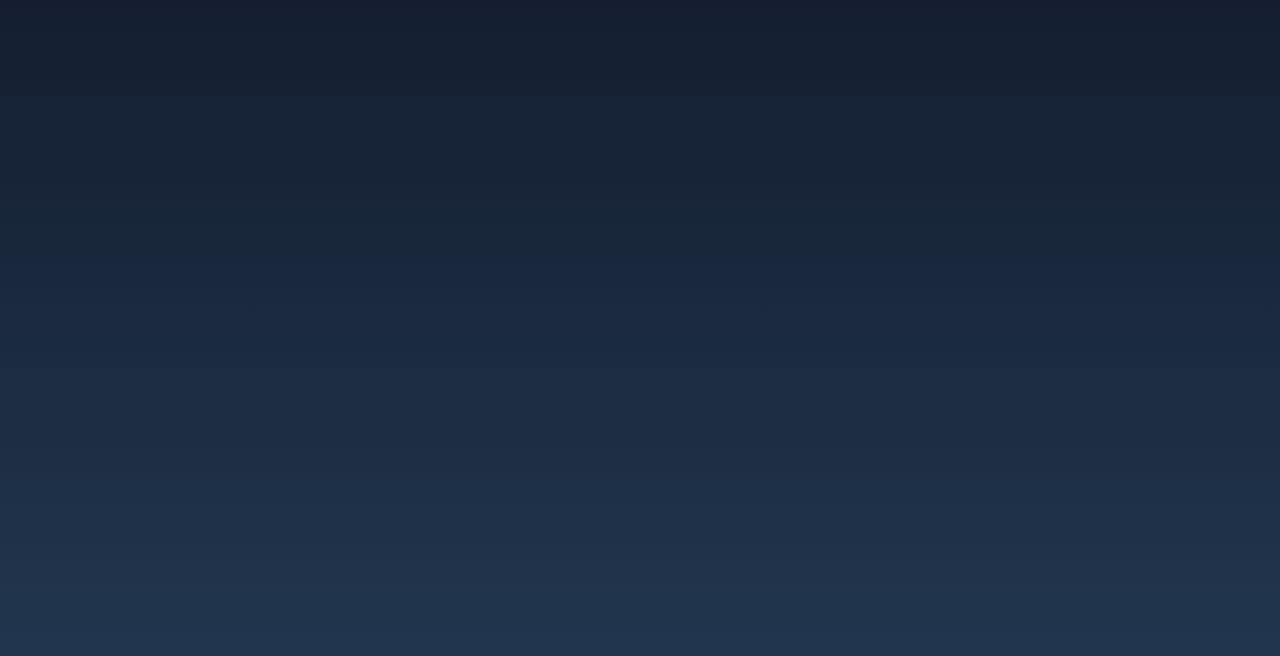
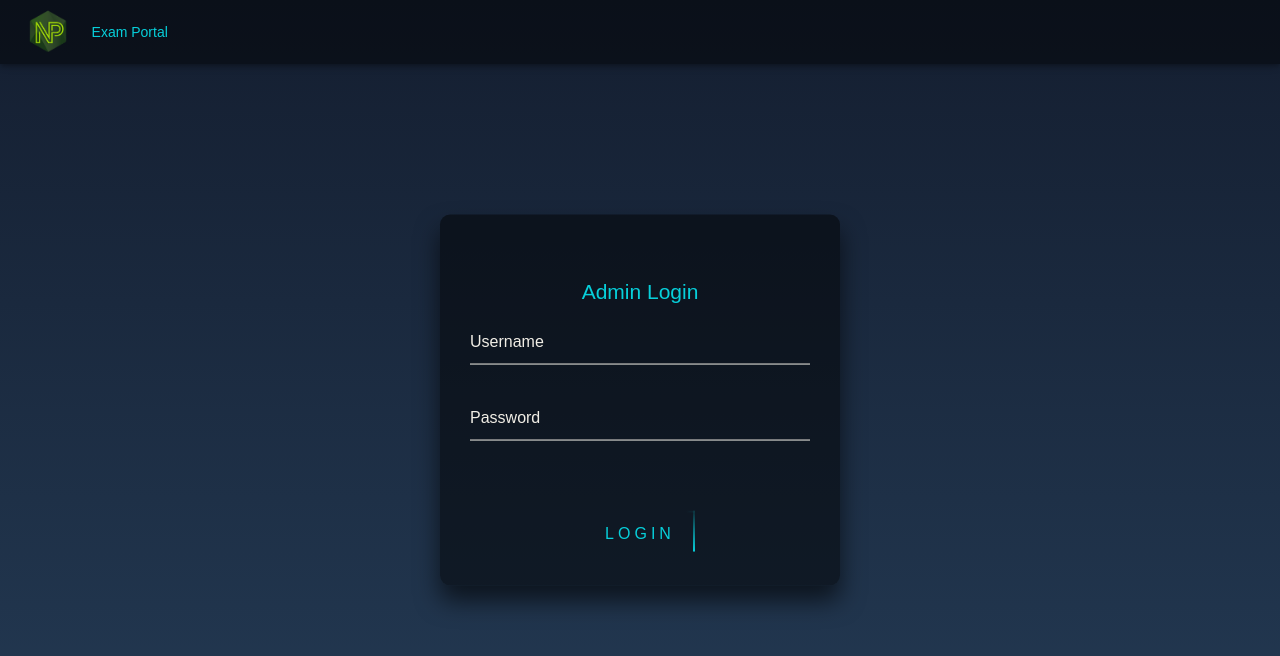
Before and after one commit to devops-easy/online-exam-portal, a React (Create React App) app in the folder frontend/: page / in a window 1280 px wide. Shown: the top 656 px of the page. Built offline with nearby package versions, Linux system fonts and the light colour scheme.

Commit message:
Update Homepage.js

```diff
--- a/frontend/src/components/basic/Homepage/Homepage.js
+++ b/frontend/src/components/basic/Homepage/Homepage.js
@@ -9,20 +9,19 @@ import logoImg from './main.jpg';
 
 function Homepage(){
   console.log("on home page");
-  return (<Navigate to='/home'/>);
-  // if(Auth.retriveToken() && Auth.retriveToken()!=='undefined'){
-  //   return (<Navigate to='/home'/>);
-  // }
-  // else {
-  //   return (
-  //     <div>
-  //         <div className="parallax">
-  //           <HomepageHeader title='Exam Portal' img={logoImg}/>
-  //           <Login />
-  //         </div>
-  //     </div>
-  //   );
-  // }
+  if(Auth.retriveToken() && Auth.retriveToken()!=='undefined'){
+    return (<Navigate to='/home'/>);
+  }
+  else {
+    return (
+      <div>
+          <div className="parallax">
+            <HomepageHeader title='Exam Portal' img={logoImg}/>
+            <Login />
+          </div>
+      </div>
+    );
+  }
 }
 
 export default Homepage;
```
